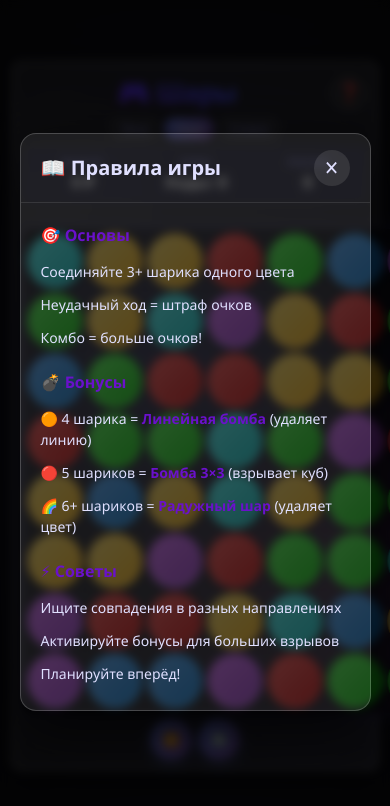
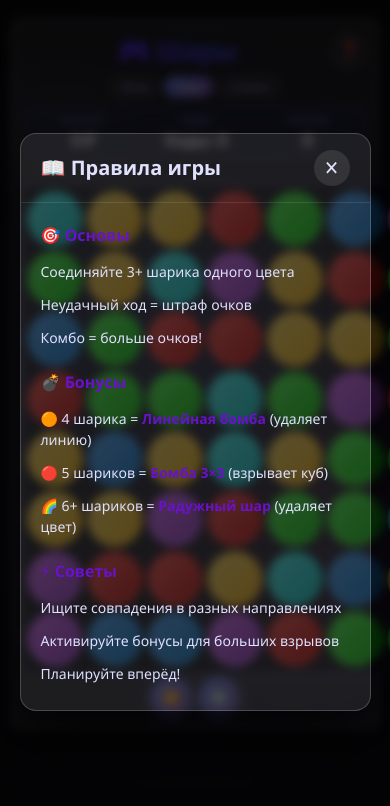
Before and after one commit to VadimMinaev/match3-game, a website: page www/index.html in a window 390 px wide. Drawn offline with Linux system fonts and the light colour scheme.

Commit message:
ИСПРАВЛЕНИЕ

```diff
--- a/www/style.css
+++ b/www/style.css
@@ -744,6 +744,16 @@ body {
     padding: 8px 16px;
     font-size: 13px;
   }
+
+  /* On mobile, avoid large vertical centering — push container toward top */
+  body {
+    align-items: flex-start;
+    padding-top: 12px;
+  }
+
+  .game-container {
+    margin-top: 6px; /* small gap from top */
+  }
 }
 
 @media (max-width: 480px) {
```
